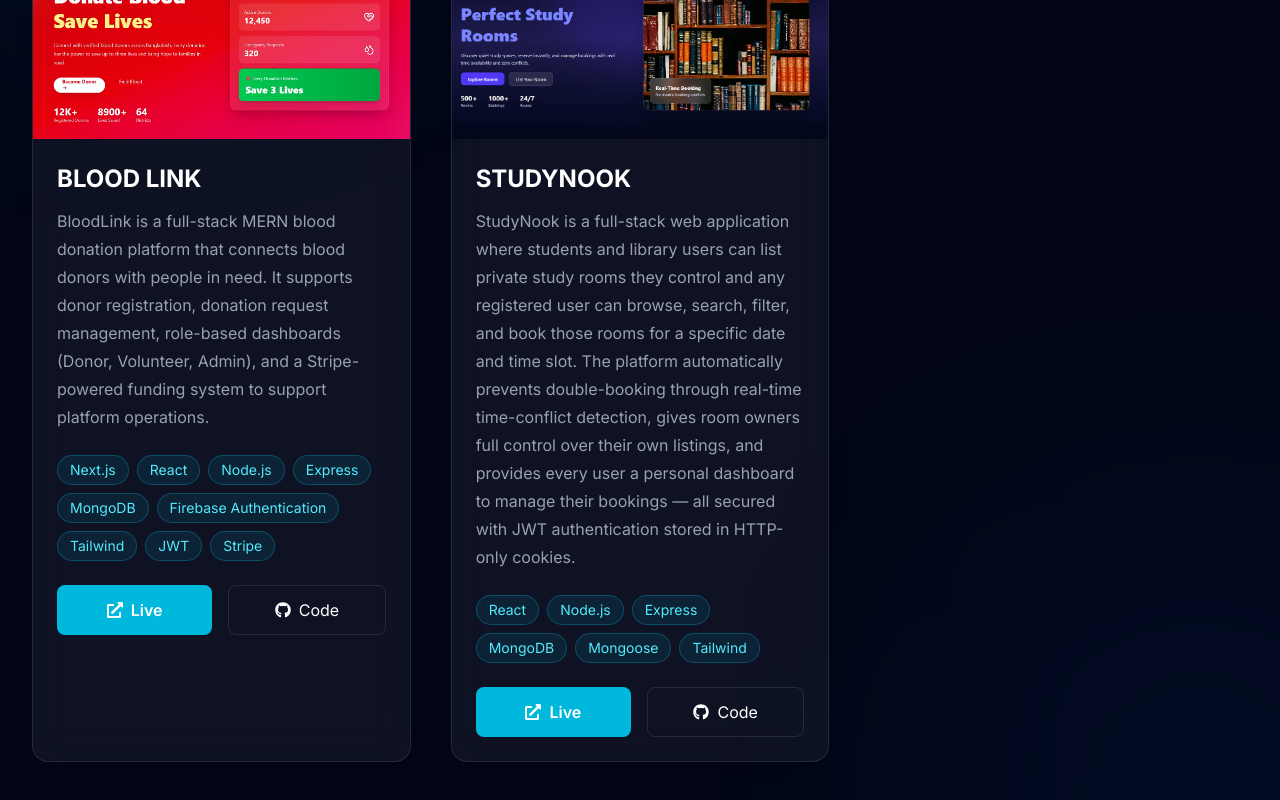
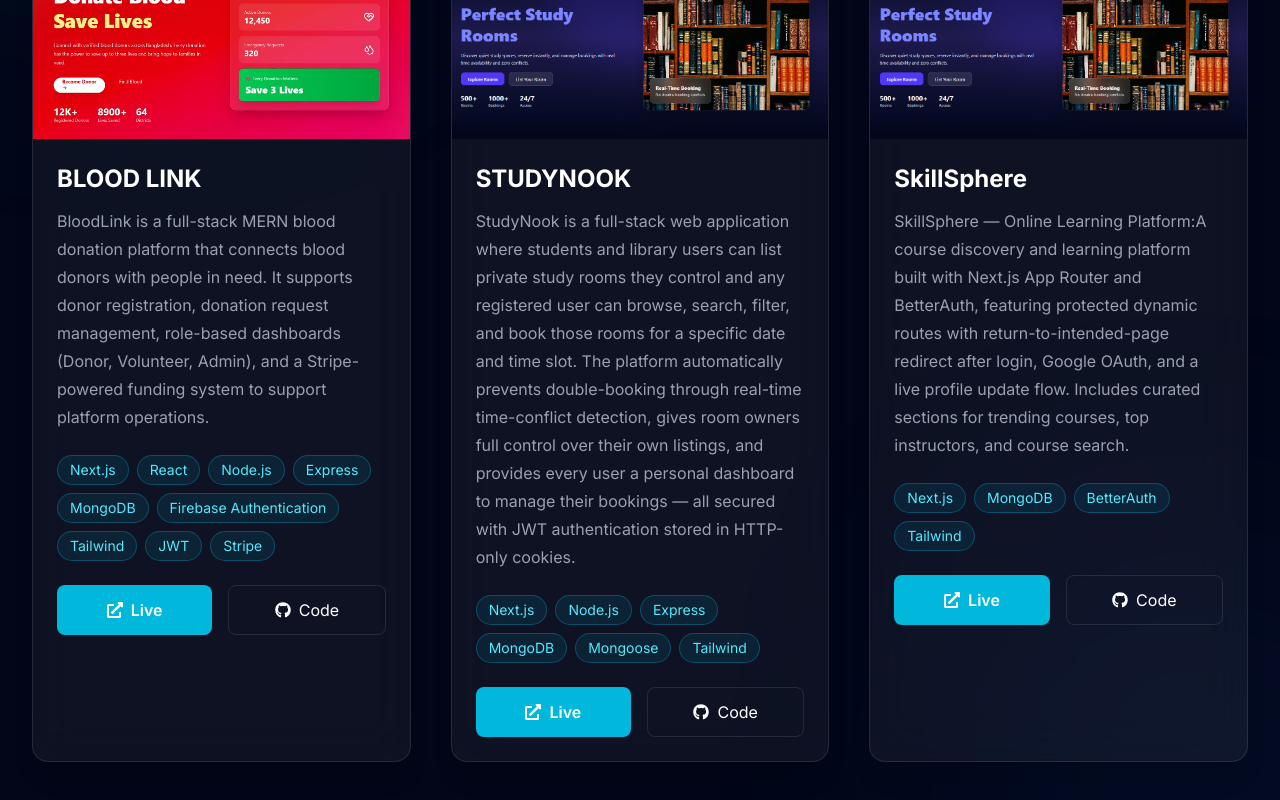
Before and after one commit to Abdullah-Al-Noman186/Portfolio, a Next.js app: page / in a window 1280 px wide. Shown: the part 3335-4135 px from the top of the page. Built offline with nearby package versions, Linux system fonts and the light colour scheme.

Commit message:
Added new portfolio section

```diff
--- a/src/data/projects.js
+++ b/src/data/projects.js
@@ -39,7 +39,7 @@ export const projects = [
     image: "/library.png",
 
     technologies: [
-      "React",
+      "Next.js",
       "Node.js",
       "Express",
       "MongoDB",
@@ -54,4 +54,30 @@ export const projects = [
     isUpcoming: false,
   },
 
+  {
+    id: 3,
+
+    title: "SkillSphere",
+
+    description:
+      "SkillSphere — Online Learning Platform:A course discovery and learning platform built with Next.js App Router and BetterAuth, featuring protected dynamic routes with return-to-intended-page redirect after login, Google OAuth, and a live profile update flow. Includes curated sections for trending courses, top instructors, and course search.",
+
+    image: "/library.png",
+
+    technologies: [
+      "Next.js",
+
+
+      "MongoDB",
+      "BetterAuth",
+      "Tailwind",
+    ],
+
+    liveLink: "https://skillsphere-eight-gamma.vercel.app/",
+
+    githubLink: "https://github.com/Abdullah-Al-Noman186/skillsphere",
+
+    isUpcoming: false,
+  },
+
 ]
```
